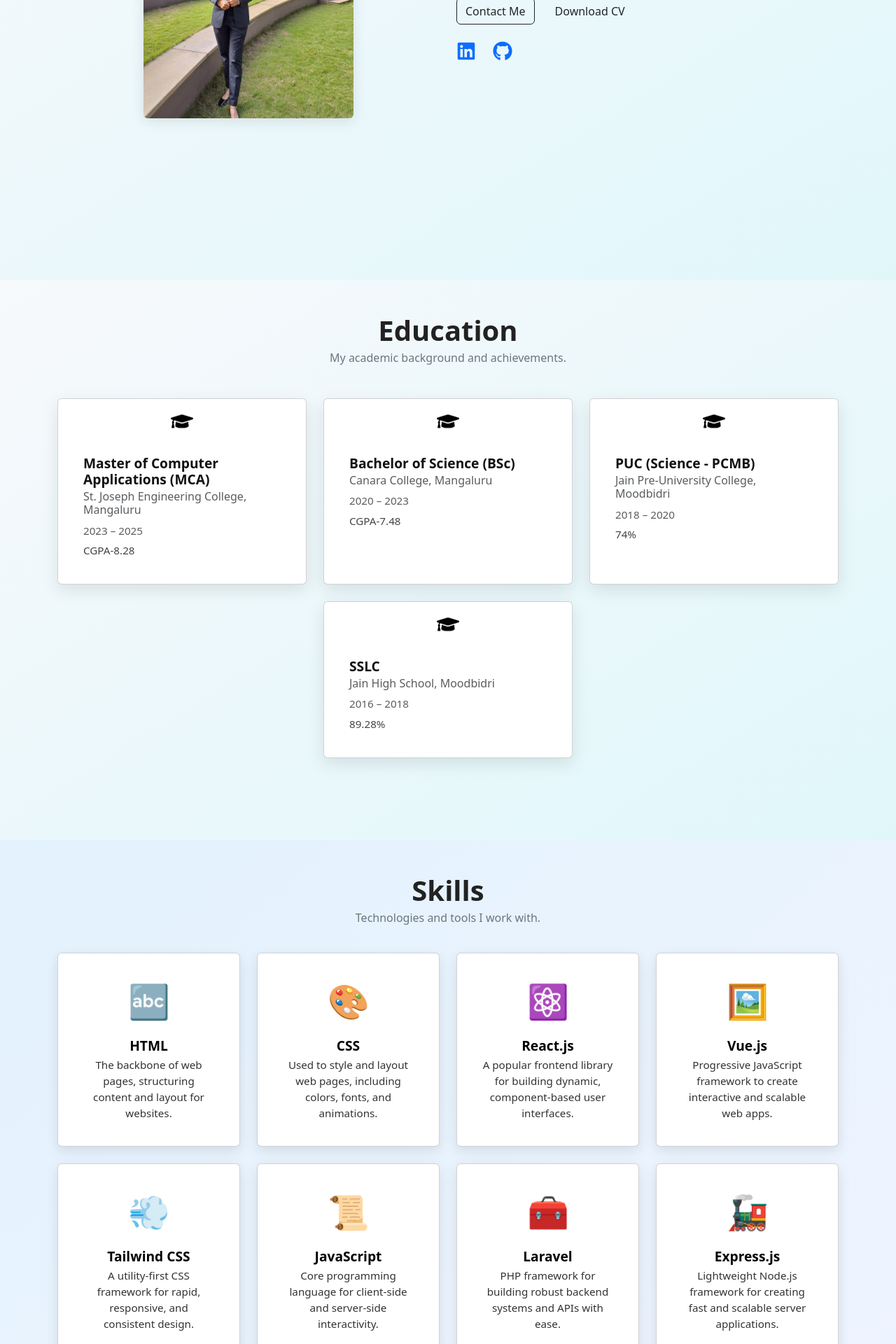
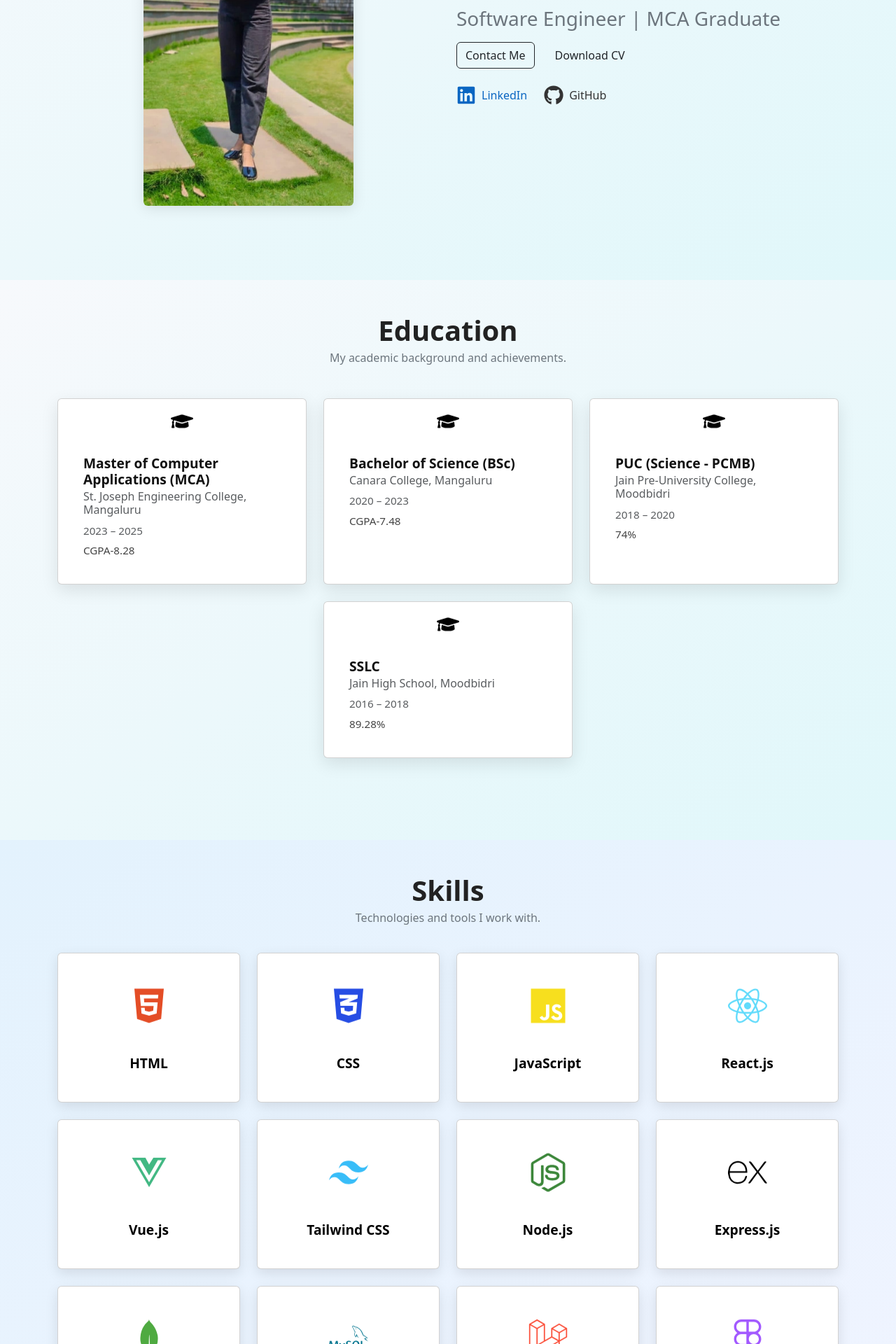
Before and after one commit to thulasi-07/PORTFOLIO, a React (Create React App) app: page / in a window 1280 px wide. Shown: the part 400-2320 px from the top of the page at 70% size. Built offline with nearby package versions, Linux system fonts and the light colour scheme.

Commit message:
modified

```diff
--- a/src/components/About.js
+++ b/src/components/About.js
@@ -15,6 +15,32 @@ const About = () => {
           }
           .clean-appear {
             animation: cleanReveal 1s ease forwards;
+          }
+
+          /* New styles for social links */
+          .social-link {
+            display: flex;
+            align-items: center;
+            gap: 8px; /* Space between icon and text */
+            text-decoration: none;
+            font-size: 1rem;
+            font-weight: 500;
+            transition: color 0.3s ease;
+          }
+          .social-link:hover {
+            text-decoration: none;
+          }
+          .linkedin-link {
+            color: #0a66c2; /* Official LinkedIn Blue */
+          }
+          .linkedin-link:hover {
+            color: #0a78e7ff; /* Darker blue on hover */
+          }
+          .github-link {
+            color: #333; /* Dark grey/black */
+          }
+          .github-link:hover {
+            color: #000; /* Black on hover */
           }
         `}
       </style>
@@ -44,7 +70,7 @@ const About = () => {
           <Col md={6} className="text-md-start text-center clean-appear">
             <p className="text-muted">Hello, I'm</p>
             <h1 className="fw-bold">Thulasi</h1>
-            <h3 className="text-secondary">Software Engineer</h3>
+            <h3 className="text-secondary">Software Engineer | MCA Graduate</h3>
 
             <div className="d-flex justify-content-md-start justify-content-center gap-3 mt-3">
               <Button variant="outline-dark" href="#contact">
@@ -61,11 +87,15 @@ const About = () => {
             </div>
 
             <div className="d-flex justify-content-md-start justify-content-center gap-4 mt-4">
-              <a href="https://www.linkedin.com/in/thulasi666" target="_blank" rel="noreferrer">
+              {/* Modified LinkedIn Link */}
+              <a href="https://www.linkedin.com/in/thulasi666" target="_blank" rel="noreferrer" className="social-link linkedin-link">
                 <FaLinkedin size={28} />
+                <span>LinkedIn</span>
               </a>
-              <a href="https://github.com/thulasi-07" target="_blank" rel="noreferrer">
+              {/* Modified GitHub Link */}
+              <a href="https://github.com/thulasi-07" target="_blank" rel="noreferrer" className="social-link github-link">
                 <FaGithub size={28} />
+                <span>GitHub</span>
               </a>
             </div>
           </Col>
--- a/src/components/Skills.css
+++ b/src/components/Skills.css
@@ -1,6 +1,5 @@
 .skills-section {
   background: linear-gradient(to top left, #f0f4ff, #e3f2fd);
-  padding: 60px 0;
   min-height: 100vh;
 }
 
@@ -12,23 +11,19 @@
   margin-bottom: 40px;
 }
 
+
 .skill-card {
-  background: #fefefe;
-  border: none;
+  height: 280px;
+  padding: 20px;
   border-radius: 1rem;
+  background: #fff;
   box-shadow: 0 6px 18px rgba(0, 0, 0, 0.1);
   transition: transform 0.3s ease, box-shadow 0.3s ease;
-
-
-  min-height: 200px;
-
   display: flex;
   flex-direction: column;
-  justify-content: center;
+  justify-content: flex-start;
   align-items: center;
-
-  padding: 20px;
-  position: relative;
+  text-align: center;
 }
 
 .skill-card:hover {
@@ -36,12 +31,11 @@
   box-shadow: 0 12px 30px rgba(0, 0, 0, 0.12);
 }
 
+
 .skill-icon {
-  font-size: 3rem;
-  margin-bottom: 12px;
-  color: #333;
+  font-size: 3.5rem;
+  margin: 10px 0 15px;
   animation: iconFloat 3s ease-in-out infinite;
-  transition: transform 0.3s ease;
 }
 
 @keyframes iconFloat {
@@ -49,32 +43,30 @@
   50% { transform: translateY(-6px); }
 }
 
-.skill-card:hover .skill-icon {
-  transform: scale(1.1);
-}
-
 .skill-card .card-title {
   font-size: 1.2rem;
   font-weight: 600;
-  margin-bottom: 5px;
   color: #010101;
 }
 
 .skill-card .card-text {
-  font-size: 0.95rem;
+  font-size: 0.92rem;
   color: #333;
-  text-align: center;
-  margin-bottom: 0;
+  line-height: 1.3;
 }
 
 
 @media (max-width: 768px) {
   .skill-card {
-    min-height: 180px;
+    height: 230px;
     padding: 15px;
   }
 
   .skill-icon {
-    font-size: 2.5rem;
+    font-size: 2.7rem;
+  }
+
+  .skill-card .card-text {
+    font-size: 0.82rem;
   }
 }
--- a/src/components/Skills.js
+++ b/src/components/Skills.js
@@ -1,40 +1,79 @@
 import React from 'react';
 import { Container, Row, Col, Card } from 'react-bootstrap';
+import {
+  FaHtml5,
+  FaCss3Alt,
+  FaReact,
+  FaVuejs,
+  FaLaravel,
+  FaNodeJs,
+  FaFigma,
+} from 'react-icons/fa';
+import { SiTailwindcss, SiMongodb, SiMysql, SiExpress } from 'react-icons/si';
+import { IoLogoJavascript } from 'react-icons/io5';
 import './Skills.css';
 
 const Skills = () => {
   const skills = [
-    { name: 'HTML', icon: '🔤', desc: 'The backbone of web pages, structuring content and layout for websites.' },
-    { name: 'CSS', icon: '🎨', desc: 'Used to style and layout web pages, including colors, fonts, and animations.' },
-    { name: 'React.js', icon: '⚛️', desc: 'A popular frontend library for building dynamic, component-based user interfaces.' },
-    { name: 'Vue.js', icon: '🖼️', desc: 'Progressive JavaScript framework to create interactive and scalable web apps.' },
-    { name: 'Tailwind CSS', icon: '💨', desc: 'A utility-first CSS framework for rapid, responsive, and consistent design.' },
-    { name: 'JavaScript', icon: '📜', desc: 'Core programming language for client-side and server-side interactivity.' },
-    { name: 'Laravel', icon: '🧰', desc: 'PHP framework for building robust backend systems and APIs with ease.' },
-    { name: 'Express.js', icon: '🚂', desc: 'Lightweight Node.js framework for creating fast and scalable server applications.' },
-    { name: 'Node.js', icon: '🟩', desc: 'JavaScript runtime environment to build backend applications and REST APIs.' },
-    { name: 'MongoDB', icon: '🟢', desc: 'NoSQL database for storing flexible, document-based data efficiently.' },
-    { name: 'MySQL', icon: '🗄️', desc: 'Relational database for structured data, supporting queries and transactions.' },
-    { name: 'Figma', icon: '🎨', desc: 'Collaborative design tool for UI/UX prototyping and creating mockups.' },
+    { name: 'HTML', icon: <FaHtml5 color="#E44D26" />,
+      // desc: 'The backbone of web pages, structuring content and layout for websites.'
+    },
+    { name: 'CSS', icon: <FaCss3Alt color="#264de4" />,
+      //  desc: 'Used to style and layout web pages, including colors, fonts, and animations.'
+      },
+    { name: 'JavaScript', icon: <IoLogoJavascript color="#f7df1e" />,
+      //  desc: 'Core programming language for client-side and server-side interactivity.'
+      },
+    { name: 'React.js', icon: <FaReact color="#61DBFB" />,
+      //  desc: 'A popular frontend library for building dynamic, component-based user interfaces.'
+      },
+    { name: 'Vue.js', icon: <FaVuejs color="#42b883" />,
+      //  desc: 'Progressive JavaScript framework to create interactive and scalable web apps.'
+      },
+    { name: 'Tailwind CSS', icon: <SiTailwindcss color="#38bdf8" />,
+      //  desc: 'A utility-first CSS framework for rapid, responsive, and consistent design.'
+      },
+    { name: 'Node.js', icon: <FaNodeJs color="#3c873a" />,
+      //  desc: 'JavaScript runtime environment to build backend applications and REST APIs.'
+      },
+    { name: 'Express.js', icon: <SiExpress color="#000" />,
+      //  desc: 'Lightweight Node.js framework for creating fast and scalable server applications.'
+      },
+    { name: 'MongoDB', icon: <SiMongodb color="#4FAA41" />,
+      //  desc: 'NoSQL database for storing flexible, document-based data efficiently.'
+      },
+    { name: 'MySQL', icon: <SiMysql color="#00758F" />,
+      //  desc: 'Relational database for structured data, supporting queries and transactions.'
+      },
+    { name: 'Laravel', icon: <FaLaravel color="#fb503b" />,
+      //  desc: 'PHP framework for building robust backend systems and APIs with ease.'
+      },
+    { name: 'Figma', icon: <FaFigma color="#a259ff" />,
+      //  desc: 'Collaborative design tool for UI/UX prototyping and creating mockups.'
+      },
   ];
 
   return (
-    <section id="skills" className="skills-section uniform-section py-5">
+    <section id="skills" className="skills-section py-5">
       <Container>
-        <h2 className="skills-title">Skills
-          <p className="text-secondary" style={{ fontSize: "1rem", marginTop: "6px", color: "#555", fontWeight: "400" }}>
+        <h2 className="skills-title">
+          Skills
+          <p className="text-secondary" style={{ fontSize: "1rem", marginTop: "6px", fontWeight: "400" }}>
             Technologies and tools I work with.
           </p>
         </h2>
+
         <Row>
           {skills.map((skill, index) => (
             <Col key={index} xs={6} md={3} className="mb-4">
               <Card className="skill-card text-center">
+                <div className="skill-icon">{skill.icon}</div>
+
                 <Card.Body>
-                  <div className="skill-icon">{skill.icon}</div>
                   <Card.Title>{skill.name}</Card.Title>
                   <Card.Text>{skill.desc}</Card.Text>
                 </Card.Body>
+
               </Card>
             </Col>
           ))}
```
Also changed, not shown: src/components/Profile.css (deleted, +0 -44 lines), src/components/Profile.js (deleted, +0 -48 lines), src/assests/profile.jpg.
